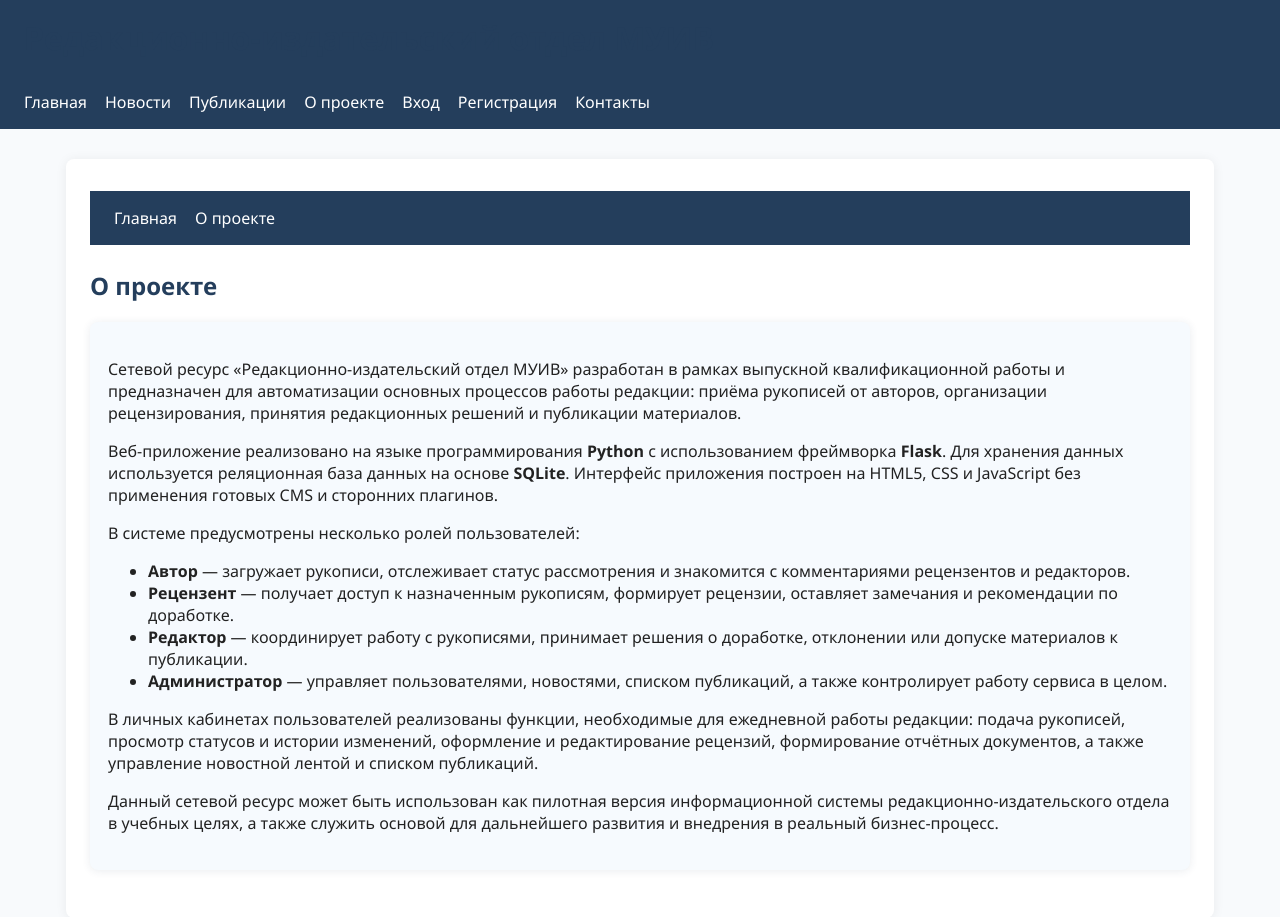
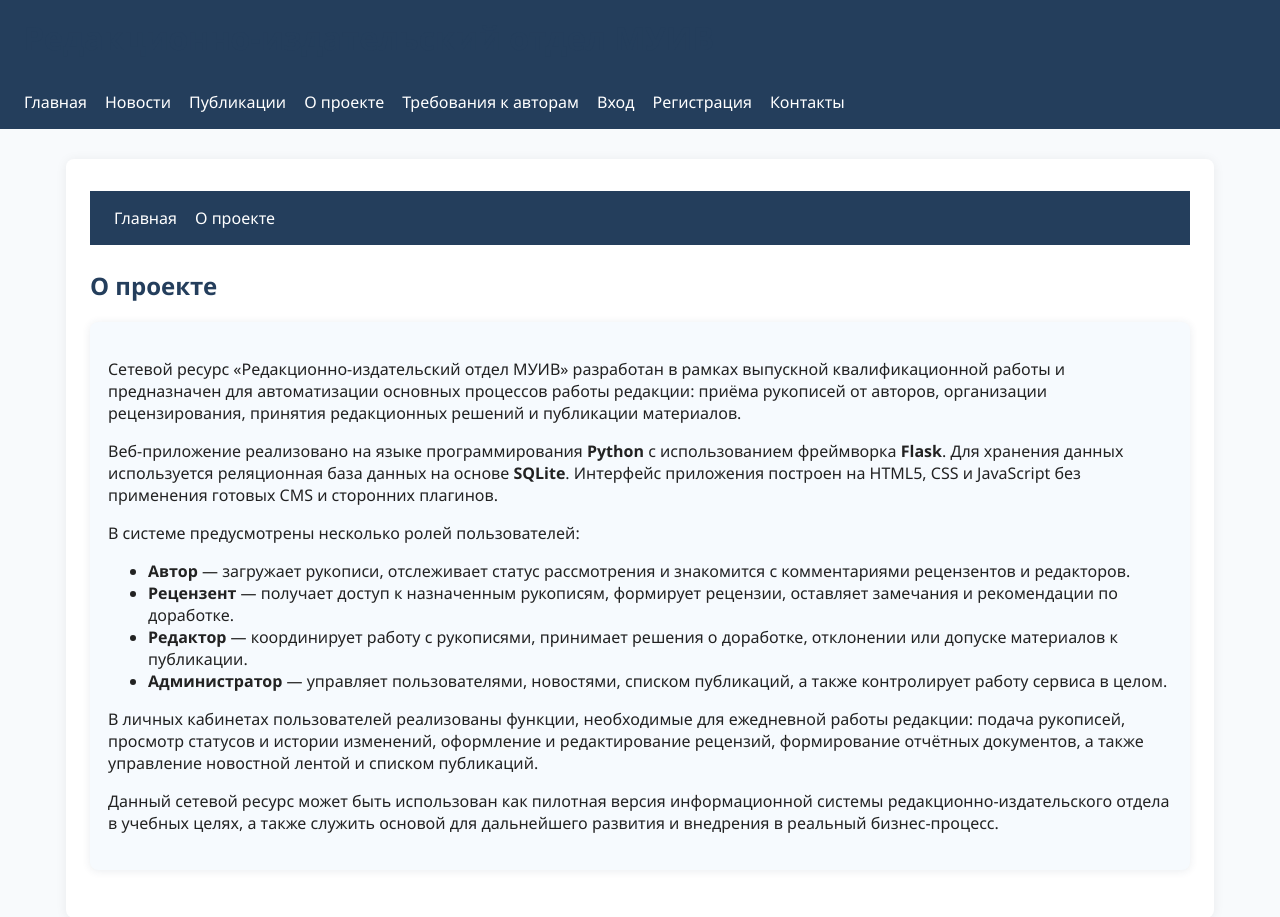
Before and after one commit to IvanASukhov/editorial, a Flask app: page /about in a window 1280 px wide. Shown: the top 917 px of the page. Run offline with Flask 3, Linux system fonts and the light colour scheme.

Commit message:
Update base.html

```diff
--- a/templates/base.html
+++ b/templates/base.html
@@ -18,6 +18,8 @@
             <li><a href="{{ url_for('routes.news') }}">Новости</a></li>
             <li><a href="{{ url_for('routes.publications') }}">Публикации</a></li>
             <li><a href="{{ url_for('routes.about') }}">О проекте</a></li>
+            <li><a href="{{ url_for('routes.author_rules') }}">Требования к авторам</a></li>
+
 
             {% if user %}
                 {% if user.role == 'author' %}
```
